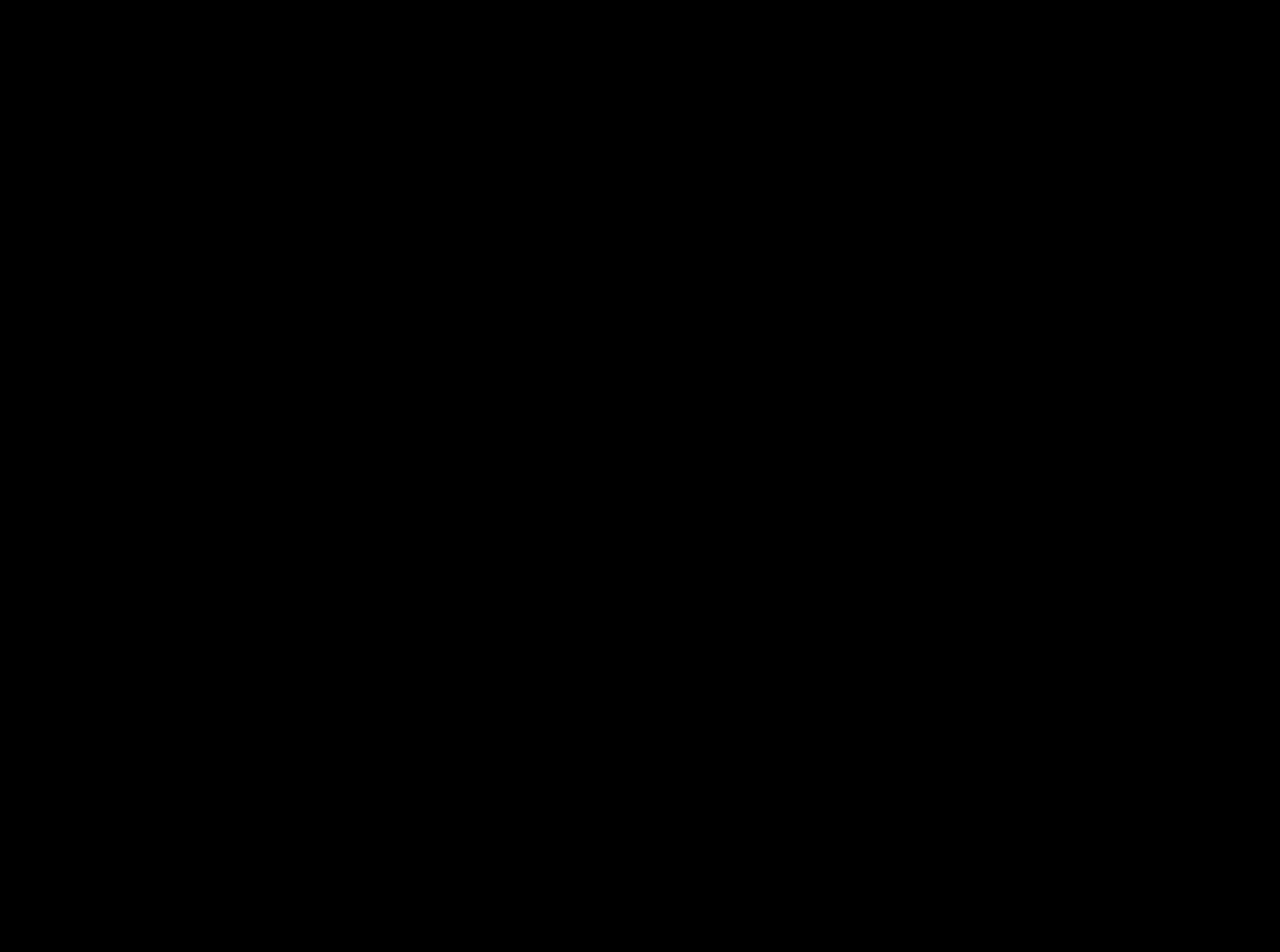
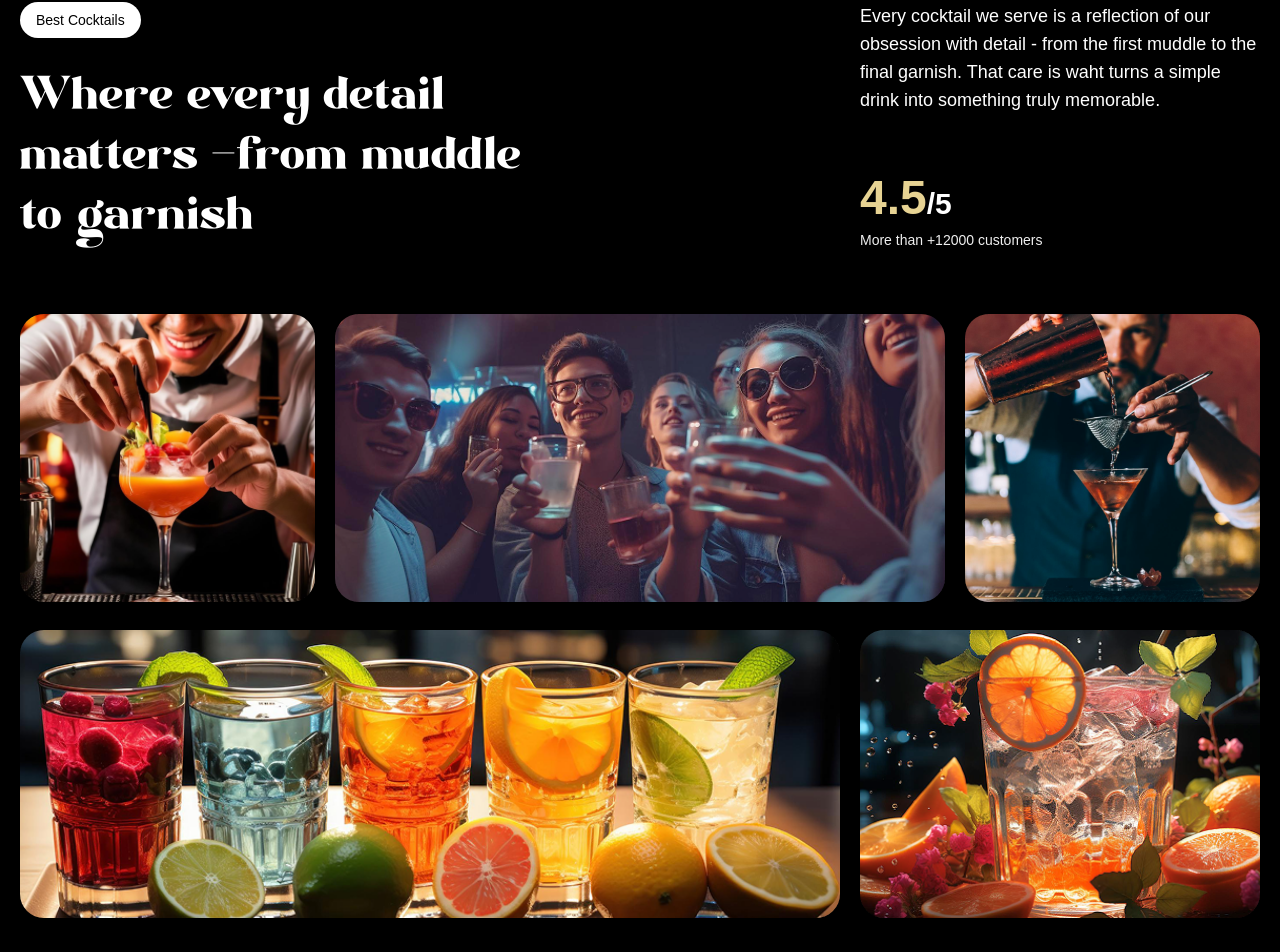
Before and after one commit to Rowel-Maharjan/Mohito, a React (Vite) app: page / in a window 1280 px wide. Shown: the part 1710-2662 px from the top of the page. Before the commit the page ends 2400 px from the top, so only its background shows below. Built offline with nearby package versions, Linux system fonts and the light colour scheme; a web font is replaced by a local one.

Commit message:
Implement about section

```diff
--- a/src/App.jsx
+++ b/src/App.jsx
@@ -4,6 +4,7 @@ import gsap from "gsap";
 import Navbar from "./components/Navbar";
 import Hero from "./components/Hero";
 import Cocktails from "./components/Cocktails";
+import About from "./components/About";
 
 gsap.registerPlugin(ScrollTrigger, SplitText);
 
@@ -13,7 +14,7 @@ const App = () => {
       <Navbar />
       <Hero />
       <Cocktails />
-      <div className="h-dvh bg-black"></div>
+      <About />
     </main>
   );
 };
--- /dev/null
+++ b/src/components/About.jsx
@@ -0,0 +1,119 @@
+import { useGSAP } from "@gsap/react";
+import gsap from "gsap";
+import { SplitText } from "gsap/all";
+import React from "react";
+
+const About = () => {
+  useGSAP(() => {
+    const titleSplit = SplitText.create("#about h2", {
+      type: "words",
+    });
+
+    const lineSplit = SplitText.create(".sub-content p", {
+      type: "lines",
+    });
+
+    const scrollTimeline = gsap.timeline({
+      scrollTrigger: {
+        trigger: "#about",
+        start: "top center",
+      },
+    });
+
+    scrollTimeline
+      .from(titleSplit.words, {
+        yPercent: 100,
+        duration: 1,
+        opacity: 0,
+        ease: "expo.out",
+        stagger: 0.02,
+      })
+      .from(
+        lineSplit.lines,
+        {
+          yPercent: 100,
+          duration: 1,
+          opacity: 0,
+          ease: "expo.out",
+          stagger: 0.02,
+        },
+        "-=0.8"
+      )
+      .from(
+        ".top-grid div, .bottom-grid div",
+        {
+          duration: 1,
+          opacity: 0,
+          ease: "power1.inOut",
+          stagger: 0.04,
+        },
+        "-=1.3"
+      );
+  }, []);
+
+  return (
+    <div id="about">
+      <div className="mb-16 md:px-0 px-5">
+        <div className="content">
+          <div className="md:col-span-8">
+            <p className="badge">Best Cocktails</p>
+            <h2>
+              Where every detail matters <span className="text-white">-</span>
+              from muddle to garnish
+            </h2>
+          </div>
+
+          <div className="sub-content">
+            <p>
+              Every cocktail we serve is a reflection of our obsession with
+              detail - from the first muddle to the final garnish. That care is
+              waht turns a simple drink into something truly memorable.
+            </p>
+
+            <div>
+              <p className="md:text-3xl text-xl font-bold">
+                <span>4.5</span>/5
+              </p>
+              <p className="text-sm text-white-100">
+                More than +12000 customers
+              </p>
+            </div>
+          </div>
+        </div>
+      </div>
+
+      <div className="top-grid">
+        <div className="md:col-span-3">
+          <div className="noisy">
+            <img src="/images/abt1.png" alt="grid-img-1" />
+          </div>
+        </div>
+        <div className="md:col-span-6">
+          <div className="noisy">
+            <img src="/images/abt2.png" alt="grid-img-2" />
+          </div>
+        </div>
+        <div className="md:col-span-3">
+          <div className="noisy">
+            <img src="/images/abt5.png" alt="grid-img-5" />
+          </div>
+        </div>
+      </div>
+
+      <div className="bottom-grid">
+        <div className="md:col-span-8">
+          <div className="noisy">
+            <img src="/images/abt3.png" alt="grid-img-3" />
+          </div>
+        </div>
+        <div className="md:col-span-4">
+          <div className="noisy">
+            <img src="/images/abt4.png" alt="grid-img-4" />
+          </div>
+        </div>
+      </div>
+    </div>
+  );
+};
+
+export default About;
--- a/src/index.css
+++ b/src/index.css
@@ -216,7 +216,7 @@ body {
     }
 
     .top-grid {
-      @apply grid grid-cols-1 xl:grid-cols-12 gap-5 mb-5 md:px-0 px-5;
+      @apply grid grid-cols-1 xl:grid-cols-12 gap-5 mb-7 md:px-0 px-5;
 
       > div {
         @apply rounded-3xl overflow-hidden h-72 relative;
```
